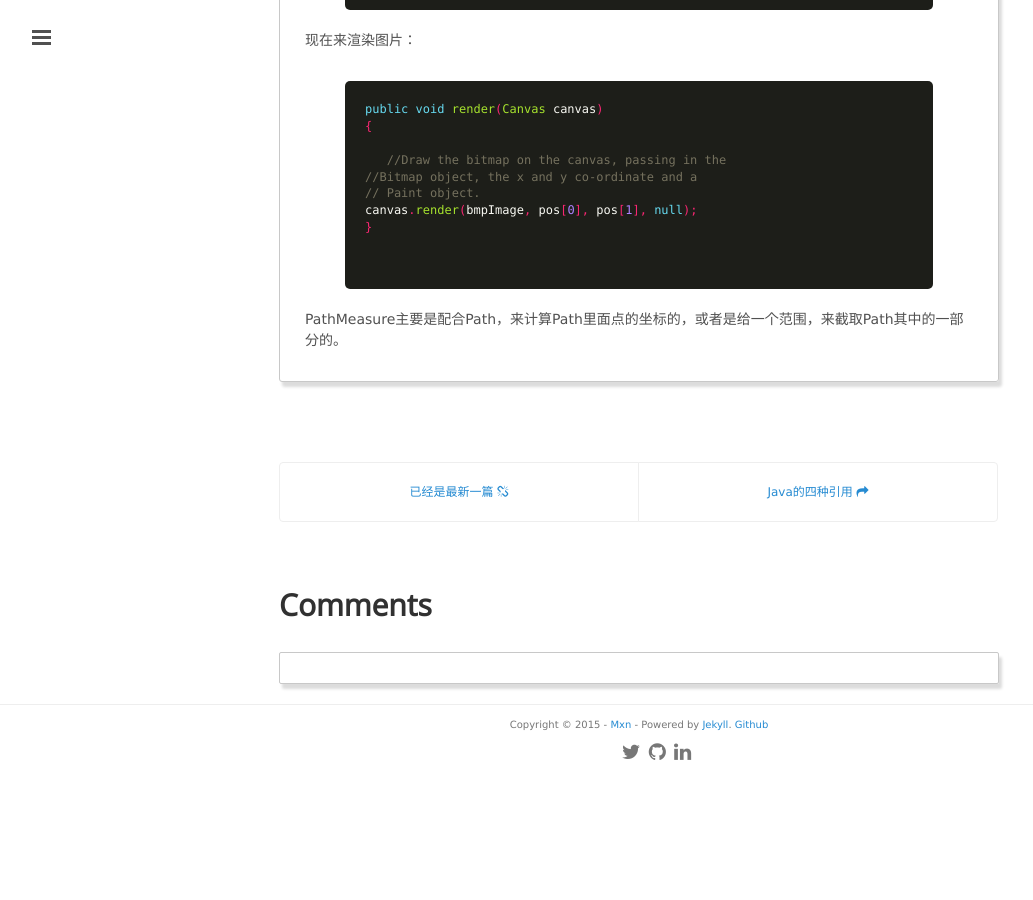
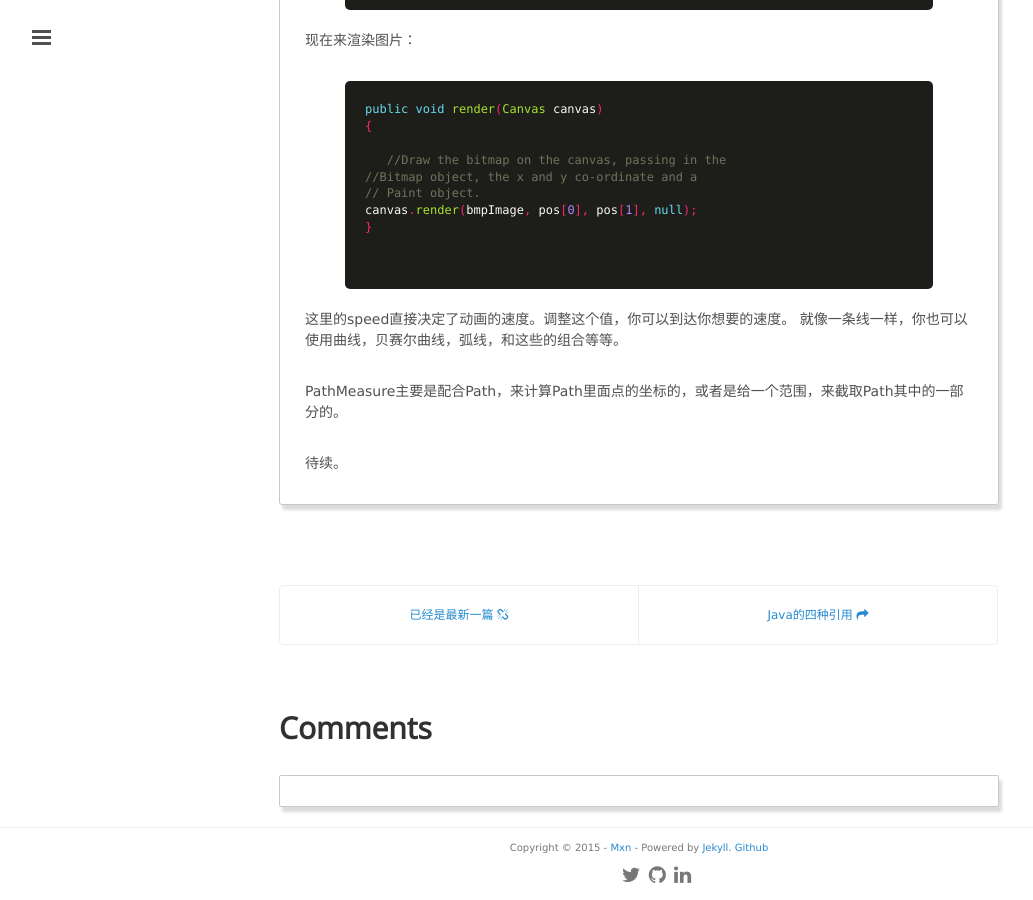
Before and after one commit to mxn21/mxn21.github.io, a Jekyll site: the page built from _posts/2015-10-14-PathMeasure使用方法.md, in a window 1280 px wide and 900 px high, scrolled down 1507 px. Shown: the whole window, without its empty margins (1-1034 px from the left). Built offline with Jekyll 4.4.1, drawn with Linux system fonts in a browser that asks for light colours; Markdown is read by kramdown in place of the engine named in the settings; comment, search, counter and statistics services are not loaded; before the commit the page ends 2284 px from its top, so only the background shows below that.

Commit message:
32423423

```diff
--- a/_posts/2015-10-14-PathMeasure使用方法.md
+++ b/_posts/2015-10-14-PathMeasure使用方法.md
@@ -86,5 +86,10 @@
 
     {% endhighlight %}
 
+这里的speed直接决定了动画的速度。调整这个值，你可以到达你想要的速度。
+就像一条线一样，你也可以使用曲线，贝赛尔曲线，弧线，和这些的组合等等。
+
 
 PathMeasure主要是配合Path，来计算Path里面点的坐标的，或者是给一个范围，来截取Path其中的一部分的。
+
+待续。
```
Also changed, not shown: _posts/2015-10-13-java的四种引用.md (+4 -0 lines).
